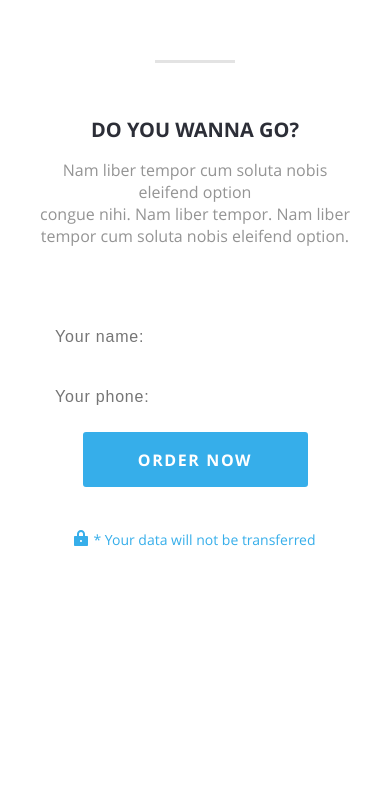
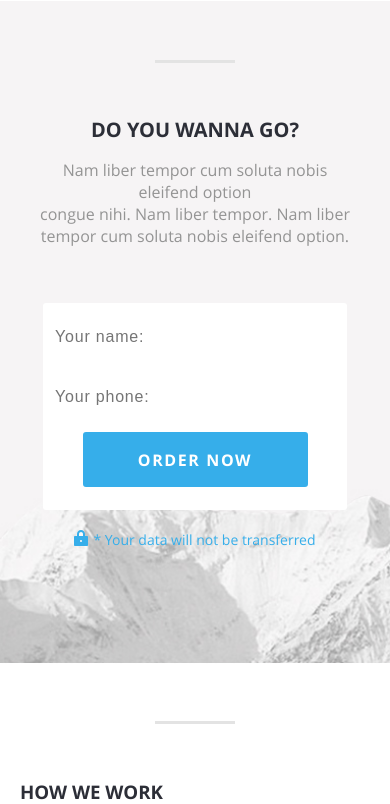
Before and after one commit to alyonium/second-temp, a plain HTML site: page index.html in a window 390 px wide. Shown: the part 4833-5637 px from the top of the page. Before the commit the page ends 5522 px from the top, so only its background shows below. Drawn offline with Linux system fonts and the light colour scheme.

Commit message:
slide4-adapt-v2

```diff
--- a/css/main.css
+++ b/css/main.css
@@ -773,10 +773,6 @@ body {
         transform: rotate(0deg);
     }
 
-    .slide4-wrapper{
-        padding-bottom: 140px;
-    }
-
     .slide4__text{
         max-width: 320px;
     }
--- a/index.html
+++ b/index.html
@@ -115,6 +115,13 @@
         </div>
     </div>
 </div>
+<div class="slide slide5">
+    <div class="slide-wrapper slide5-wrapper">
+        <div class="slide5__text">
+            <h3 class="slide__header slide5__text__header">How we work</h3>
+        </div>
+    </div>
+</div>
 </body>
 
 </html>
```
Also changed, not shown: img/slide4-background.jpg (added), 1 other file.
